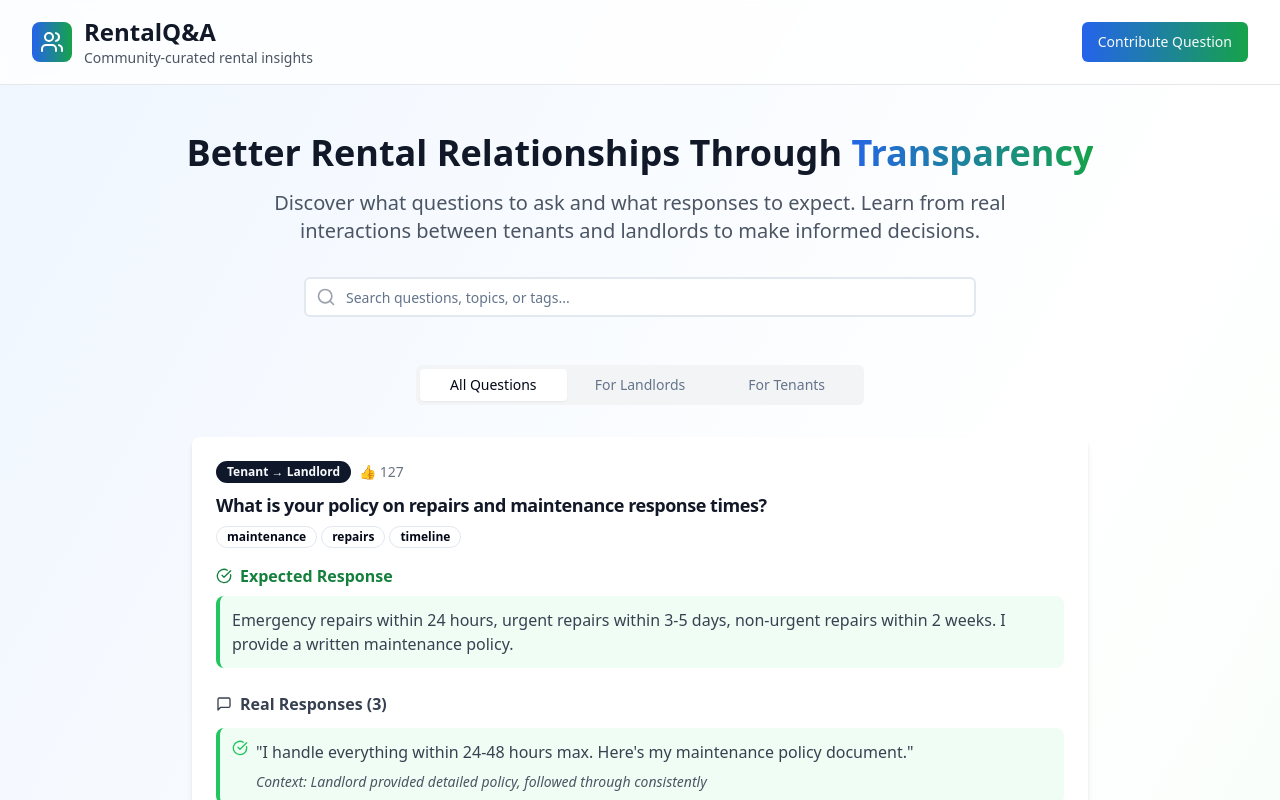
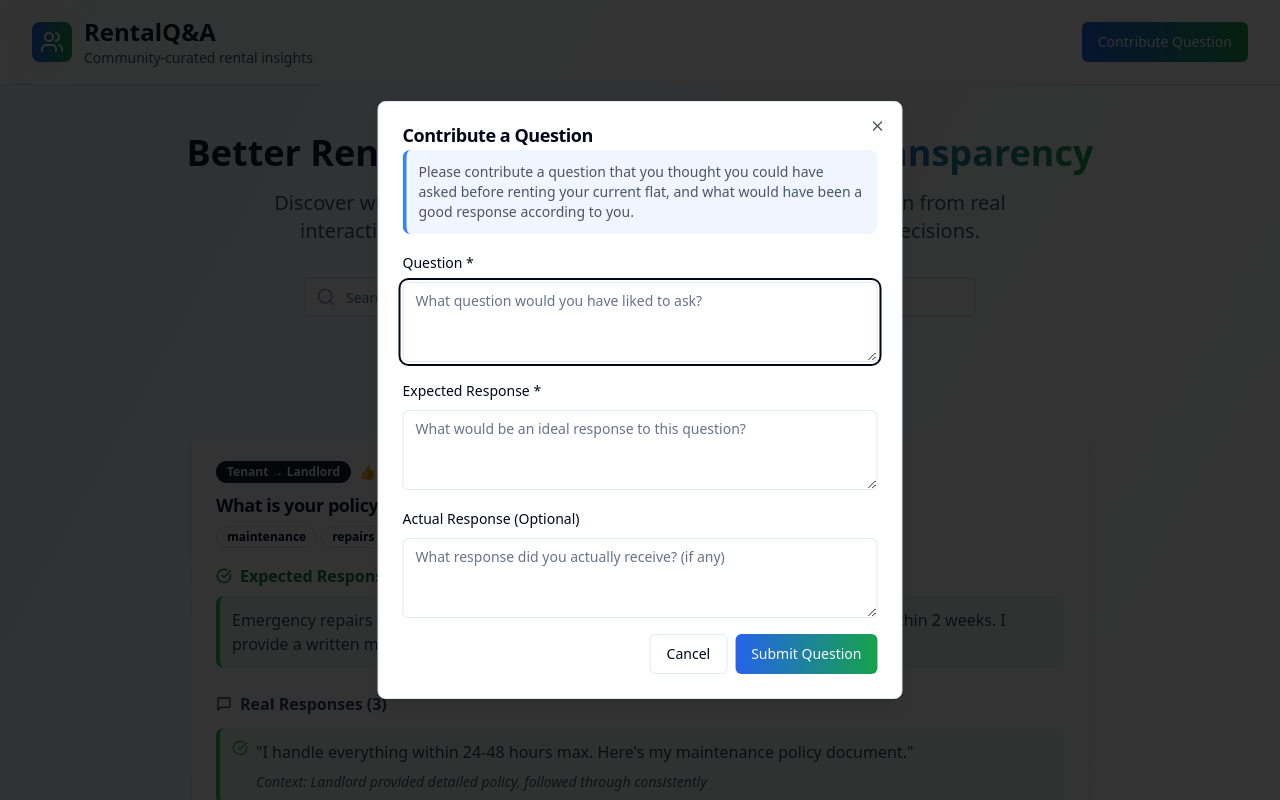
Before and after one commit to Anush01/rent-reality-check-community, a React (Vite) app: page / in a window 1280 px wide. Both pictures are taken after a click on the button "Contribute Question". Shown: the top 800 px of the page. Built offline with nearby package versions, Linux system fonts and the light colour scheme.

Commit message:
feat: Add question contribution modal
Adds a modal for users to contribute questions, expected answers, and optional actual answers. Includes a disclaimer and submit button.

```diff
--- a/src/pages/Index.tsx
+++ b/src/pages/Index.tsx
@@ -5,6 +5,9 @@ import { Badge } from "@/components/ui/badge";
 import { Button } from "@/components/ui/button";
 import { Tabs, TabsContent, TabsList, TabsTrigger } from "@/components/ui/tabs";
 import { Input } from "@/components/ui/input";
+import { Textarea } from "@/components/ui/textarea";
+import { Label } from "@/components/ui/label";
+import { Dialog, DialogContent, DialogDescription, DialogFooter, DialogHeader, DialogTitle, DialogTrigger } from "@/components/ui/dialog";
 import { Search, Users, MessageSquare, CheckCircle, AlertCircle } from "lucide-react";
 
 interface Question {
@@ -97,6 +100,24 @@ const sampleQuestions: Question[] = [
 const Index = () => {
   const [searchTerm, setSearchTerm] = useState("");
   const [selectedCategory, setSelectedCategory] = useState<'all' | 'tenant-to-landlord' | 'landlord-to-tenant'>('all');
+  const [isDialogOpen, setIsDialogOpen] = useState(false);
+  const [formData, setFormData] = useState({
+    question: "",
+    expectedResponse: "",
+    actualResponse: ""
+  });
+
+  const handleSubmit = (e: React.FormEvent) => {
+    e.preventDefault();
+    console.log("Form submitted:", formData);
+    // Here you would typically send the data to your backend
+    setIsDialogOpen(false);
+    setFormData({
+      question: "",
+      expectedResponse: "",
+      actualResponse: ""
+    });
+  };
 
   const filteredQuestions = sampleQuestions.filter(q => {
     const matchesSearch = q.question.toLowerCase().includes(searchTerm.toLowerCase()) ||
@@ -142,9 +163,63 @@ const Index = () => {
                 <p className="text-sm text-gray-600">Community-curated rental insights</p>
               </div>
             </div>
-            <Button className="bg-gradient-to-r from-blue-600 to-green-600 hover:from-blue-700 hover:to-green-700">
-              Contribute Question
-            </Button>
+            <Dialog open={isDialogOpen} onOpenChange={setIsDialogOpen}>
+              <DialogTrigger asChild>
+                <Button className="bg-gradient-to-r from-blue-600 to-green-600 hover:from-blue-700 hover:to-green-700">
+                  Contribute Question
+                </Button>
+              </DialogTrigger>
+              <DialogContent className="sm:max-w-[525px]">
+                <DialogHeader>
+                  <DialogTitle>Contribute a Question</DialogTitle>
+                  <DialogDescription className="text-sm text-gray-600 bg-blue-50 p-3 rounded-lg border-l-4 border-blue-500">
+                    Please contribute a question that you thought you could have asked before renting your current flat, and what would have been a good response according to you.
+                  </DialogDescription>
+                </DialogHeader>
+                <form onSubmit={handleSubmit} className="space-y-4">
+                  <div className="space-y-2">
+                    <Label htmlFor="question">Question *</Label>
+                    <Textarea
+                      id="question"
+                      placeholder="What question would you have liked to ask?"
+                      value={formData.question}
+                      onChange={(e) => setFormData(prev => ({ ...prev, question: e.target.value }))}
+                      required
+                      className="min-h-[80px]"
+                    />
+                  </div>
+                  <div className="space-y-2">
+                    <Label htmlFor="expectedResponse">Expected Response *</Label>
+                    <Textarea
+                      id="expectedResponse"
+                      placeholder="What would be an ideal response to this question?"
+                      value={formData.expectedResponse}
+                      onChange={(e) => setFormData(prev => ({ ...prev, expectedResponse: e.target.value }))}
+                      required
+                      className="min-h-[80px]"
+                    />
+                  </div>
+                  <div className="space-y-2">
+                    <Label htmlFor="actualResponse">Actual Response (Optional)</Label>
+                    <Textarea
+                      id="actualResponse"
+                      placeholder="What response did you actually receive? (if any)"
+                      value={formData.actualResponse}
+                      onChange={(e) => setFormData(prev => ({ ...prev, actualResponse: e.target.value }))}
+                      className="min-h-[80px]"
+                    />
+                  </div>
+                  <DialogFooter>
+                    <Button type="button" variant="outline" onClick={() => setIsDialogOpen(false)}>
+                      Cancel
+                    </Button>
+                    <Button type="submit" className="bg-gradient-to-r from-blue-600 to-green-600 hover:from-blue-700 hover:to-green-700">
+                      Submit Question
+                    </Button>
+                  </DialogFooter>
+                </form>
+              </DialogContent>
+            </Dialog>
           </div>
         </div>
       </header>
```
